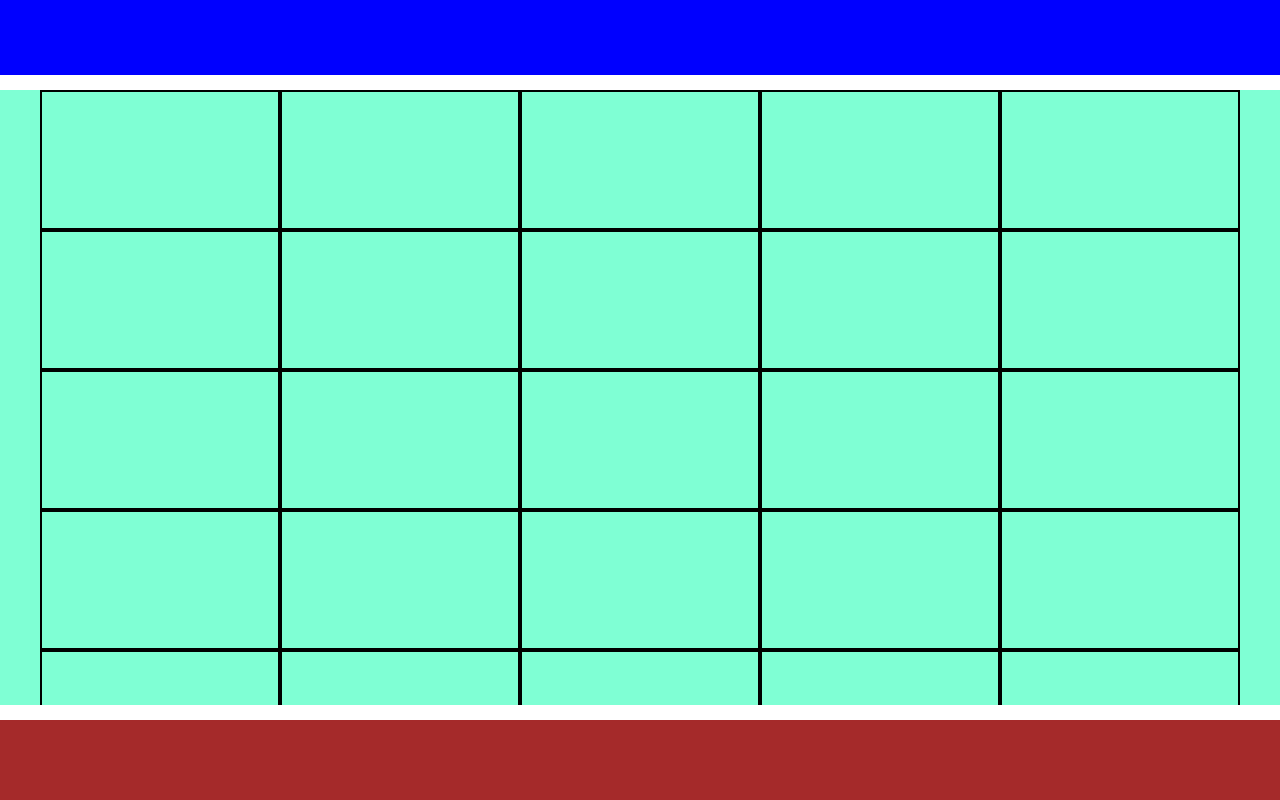
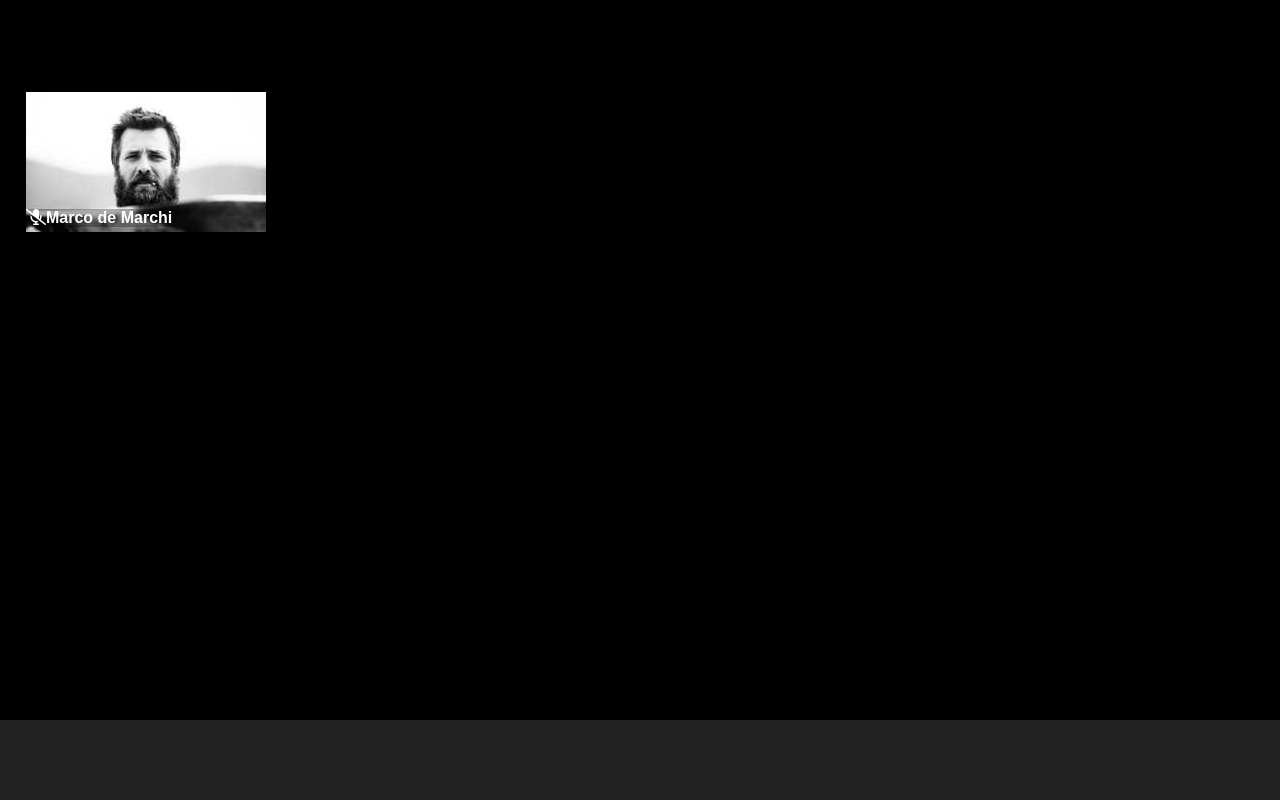
Before and after one commit to pietrolupi/html-css-zoom, a plain HTML site: page index.html in a window 1280 px wide. Drawn offline with Linux system fonts and the light colour scheme.

Commit message:
[edit]: main

```diff
--- a/assets/css/style.css
+++ b/assets/css/style.css
@@ -2,6 +2,11 @@
   padding: 0;
   margin: 0;
   box-sizing: border-box;
+}
+
+body{
+  font-family:Arial, Helvetica, sans-serif;
+  background-color: black;
 }
 
 /* DEBUG */
@@ -9,14 +14,14 @@
 header {
 
   width: 100%;
-  background-color: blue;
+  background-color: black;
 }
 
 footer {
-  background-color: brown;
+  background-color: #222222;
 }
 main {
-  background-color: aquamarine;
+  background-color: black;
 }
 
 .video-box {
@@ -42,8 +47,22 @@ main {
   display: flex;
   flex-wrap: wrap;
   justify-content: center;
+  gap: 8px;
   margin: 15px 0;
   height: calc(100vh - 185px);
   width: 100%;
   overflow-y: scroll;
 }
+
+.video-box {
+  margin-bottom: 10px;
+  position: relative;
+}
+.video-box span {
+  position: absolute;
+  bottom: 1px;
+  left: 0px;
+  color: white;
+  font-weight: bold;
+  background-color: rgba(0, 0, 0, 0.316);
+}
--- a/index.html
+++ b/index.html
@@ -18,7 +18,8 @@
   <main>
 
     <div class="video-box">
-
+      <img src="assets/img/img1.jfif" alt="">
+      <span><i class="fa-solid fa-microphone-slash"></i>Marco de Marchi</span>
     </div>
     <div class="video-box">
 
```
